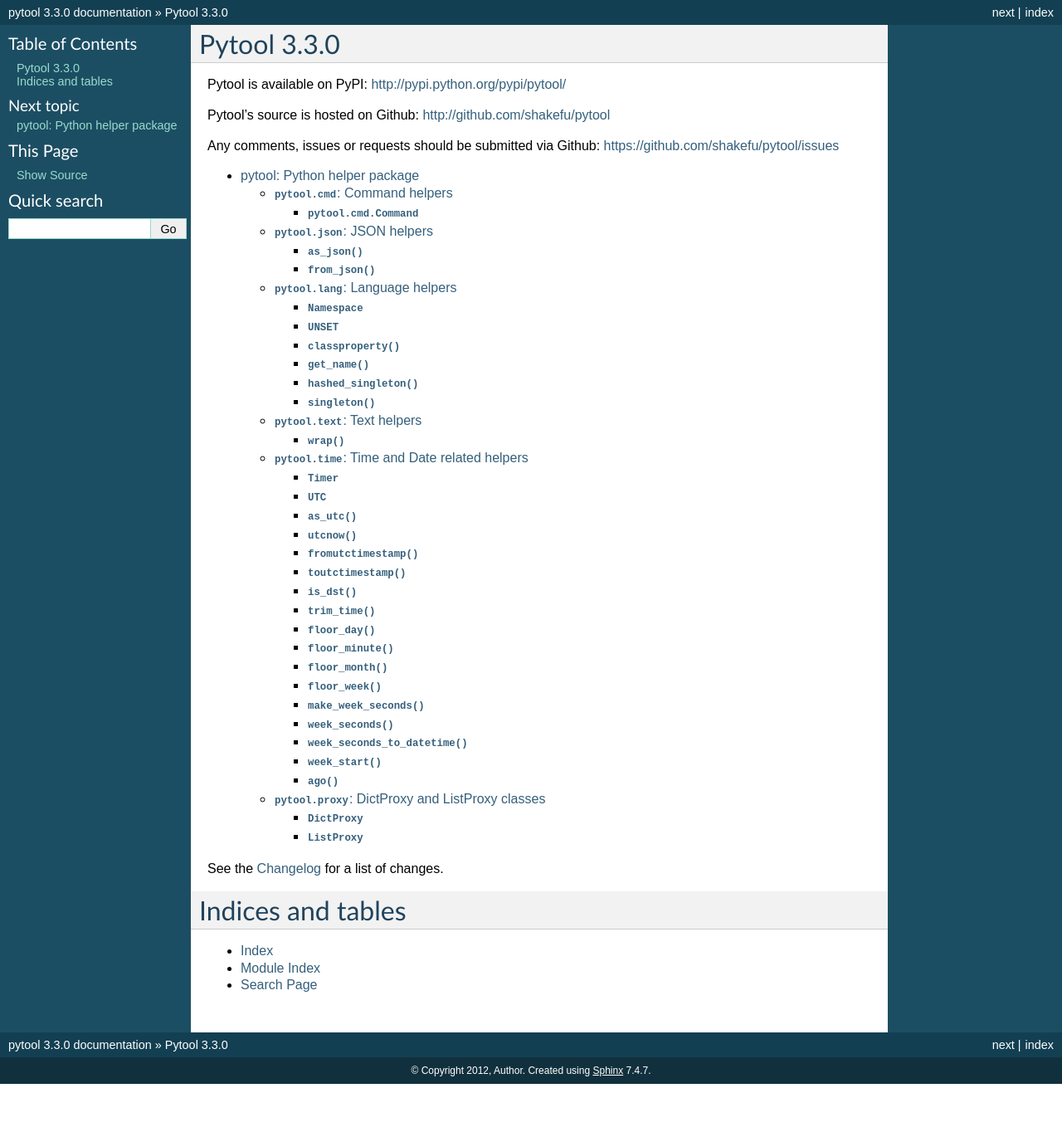
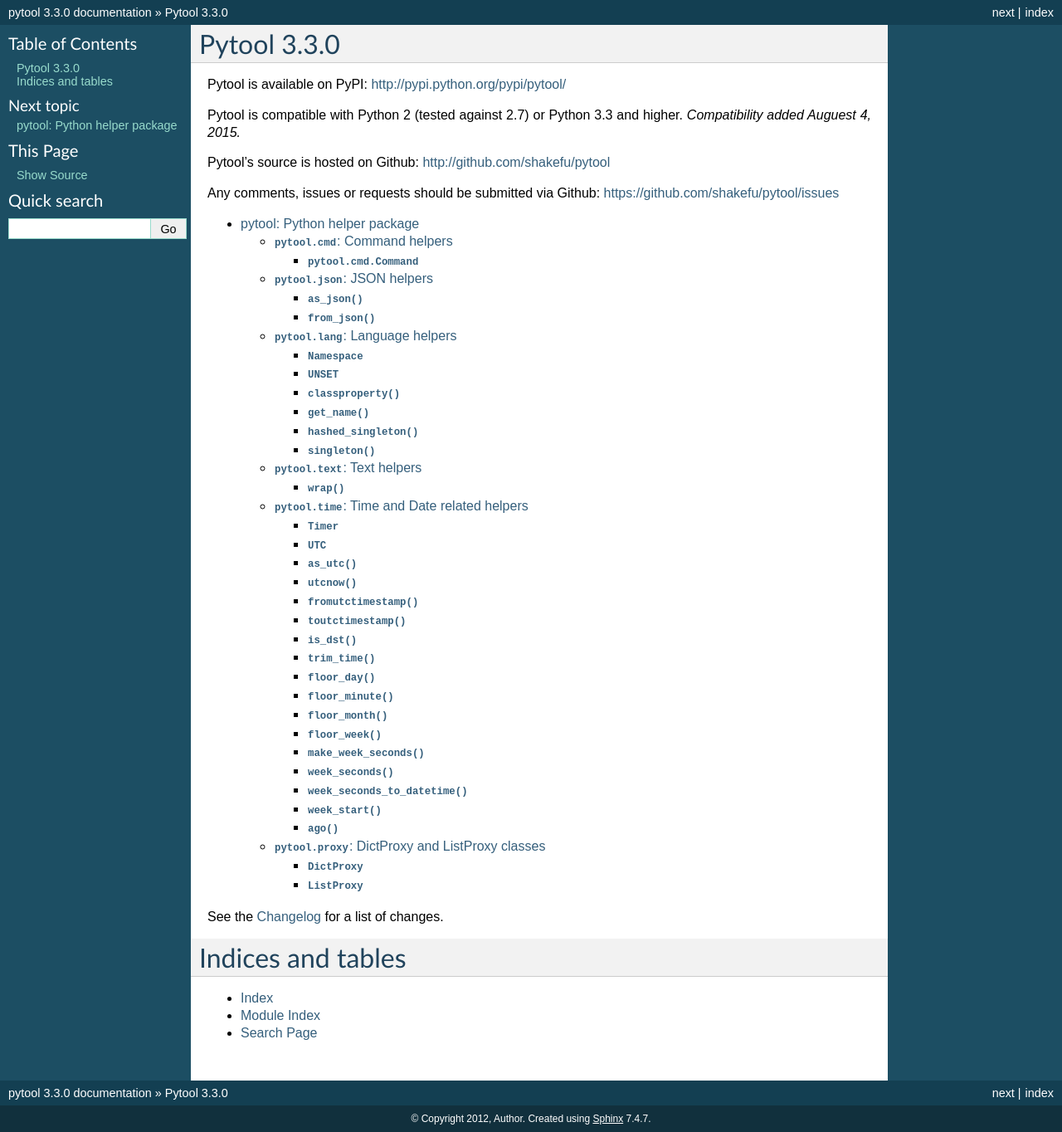
Before and after one commit to shakefu/pytool, a Sphinx documentation site: the page built from docs/index.rst, in a window 1280 px wide. Shown: the whole page at 83% size. Built offline with Sphinx 7.4.7, drawn with Linux system fonts in a browser that asks for light colours; before the commit the page ends 1306 px from its top, so only the background shows below that.

```diff
--- a/docs/index.rst
+++ b/docs/index.rst
@@ -1,12 +1,10 @@
-.. pytool documentation master file, created by
-   sphinx-quickstart on Tue Nov 13 09:17:33 2012.
-   You can adapt this file completely to your liking, but it should at least
-   contain the root `toctree` directive.
-
 Pytool |version|
 ================
 
 Pytool is available on PyPI: `<http://pypi.python.org/pypi/pytool/>`_
+
+Pytool is compatible with Python 2 (tested against 2.7) or Python 3.3 and
+higher. *Compatibility added Auguest 4, 2015.*
 
 Pytool's source is hosted on Github: `<http://github.com/shakefu/pytool>`_
 
--- a/setup.py
+++ b/setup.py
@@ -39,7 +39,6 @@ setup(
             'License :: OSI Approved :: Apache Software License',
             'Operating System :: OS Independent',
             'Programming Language :: Python :: 2.7',
-            'Programming Language :: Python :: 3.2',
             'Programming Language :: Python :: 3.3',
             'Programming Language :: Python :: 3.4',
             'Topic :: Software Development :: Libraries',
```
Also changed, not shown: README.rst (+21 -0 lines), docs/changes.rst (+8 -0 lines).
